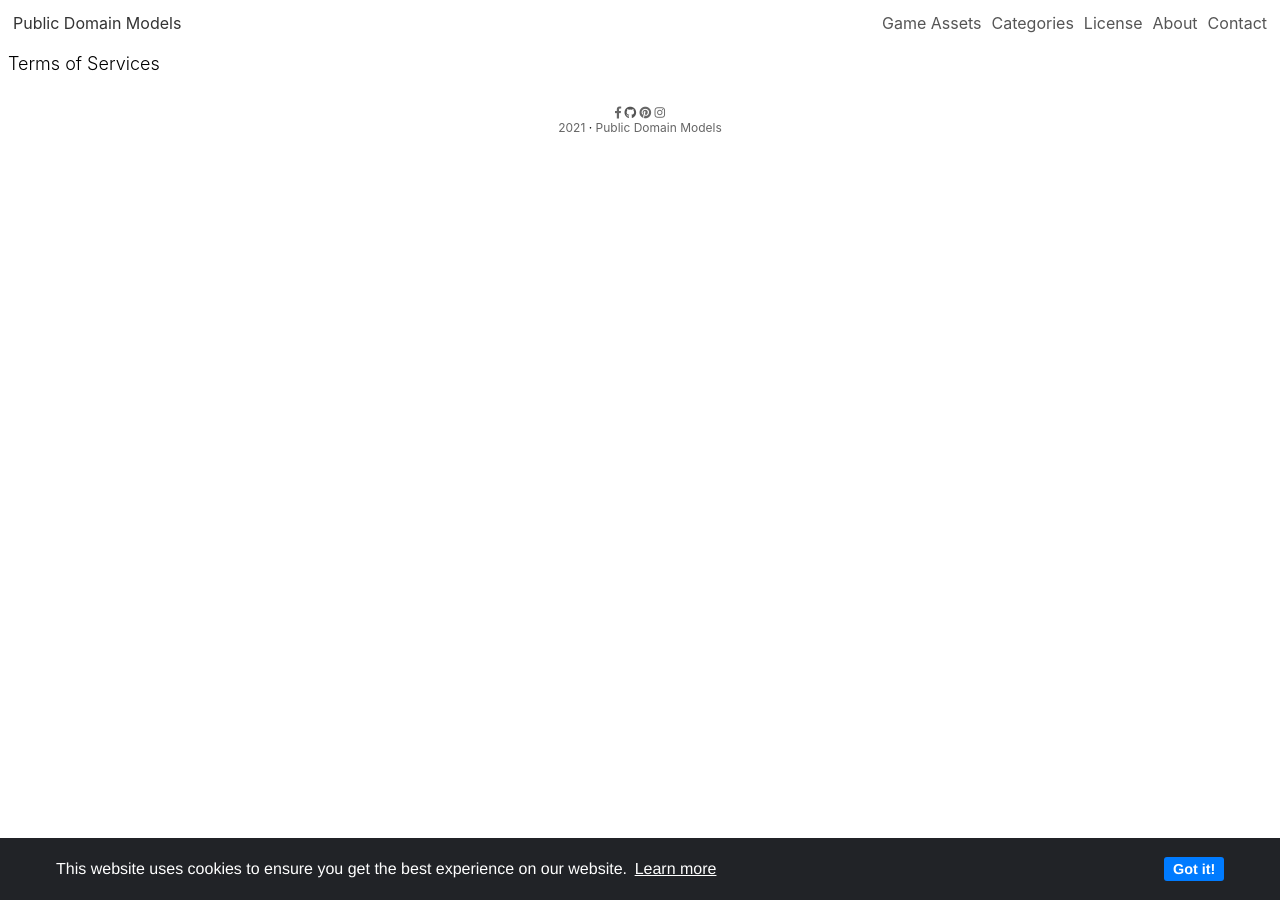
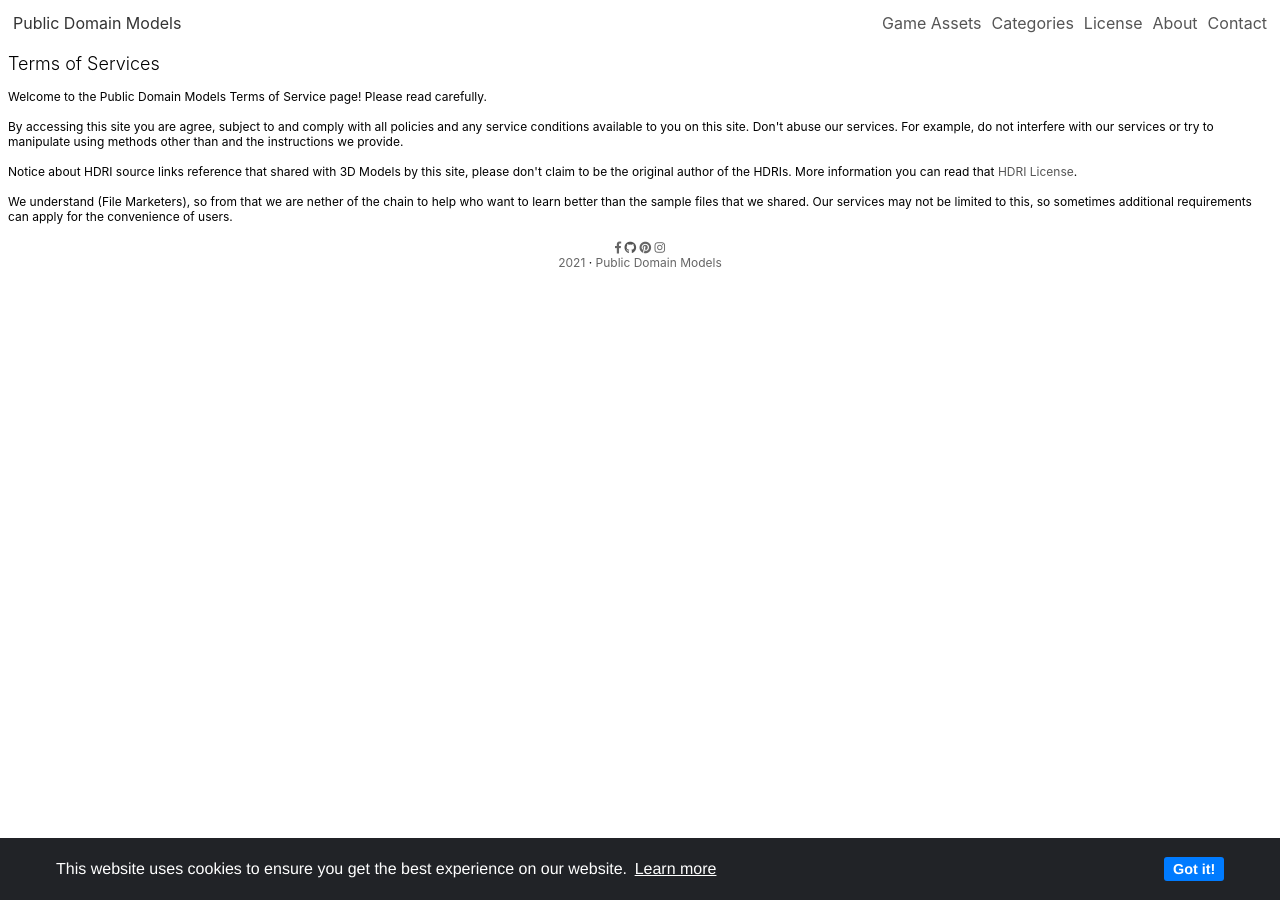
Before and after one commit to mohamadrido/project, a Jekyll site: the page built from tos.html, in a window 1280 px wide. Built offline with Jekyll 4.4.1, drawn with Linux system fonts in a browser that asks for light colours; nearby versions of some CDN libraries.

Commit message:
Update tos.html

```diff
--- a/tos.html
+++ b/tos.html
@@ -2,3 +2,10 @@
 layout: page
 title: Terms of Services
 ---
+Welcome to the Public Domain Models Terms of Service page! Please read carefully.<br/>
+<br/>
+By accessing this site you are agree, subject to and comply with all policies and any service conditions available to you on this site. Don't abuse our services. For example, do not interfere with our services or try to manipulate using methods other than and the instructions we provide.<br/>
+<br/>
+Notice about HDRI source links reference that shared with 3D Models by this site, please don't claim to be the original author of the HDRIs. More information you can read that <a href="https://hdrihaven.com/p/license.php">HDRI License</a>.<br/>
+<br/>
+We understand (File Marketers), so from that we are nether of the chain to help who want to learn better than the sample files that we shared. Our services may not be limited to this, so sometimes additional requirements can apply for the convenience of users.
```
